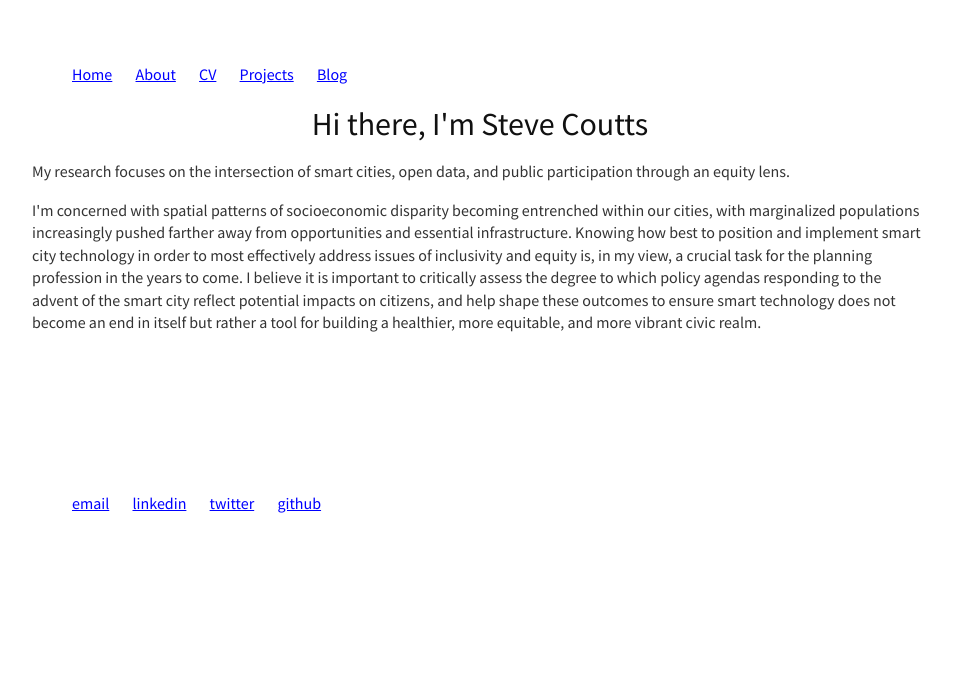
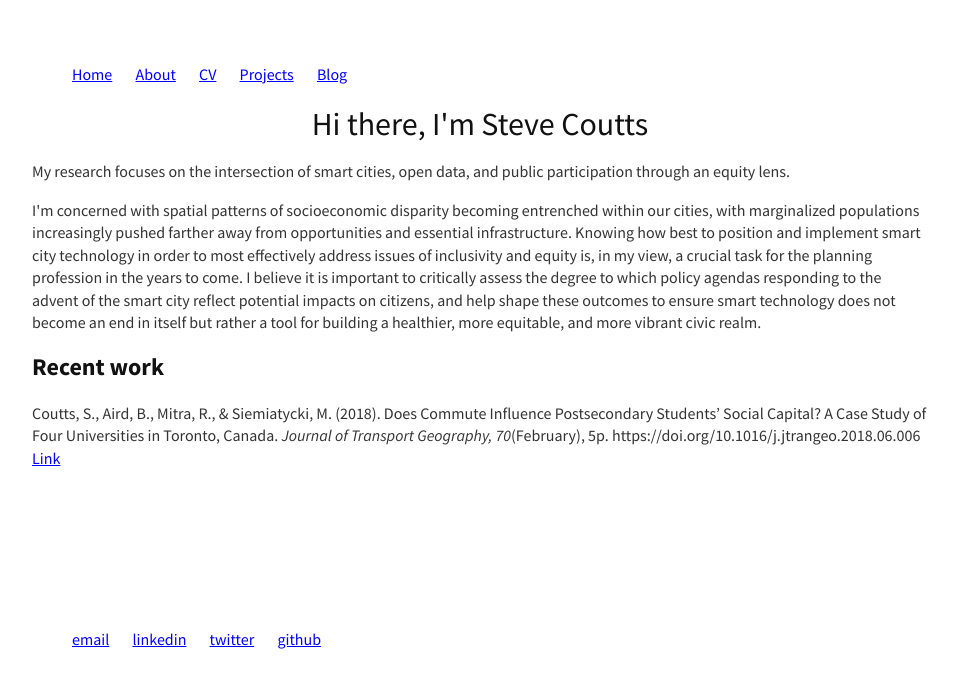
Before and after one commit to stevecoutts/stevecoutts.github.io, a Jekyll site: the page built from index.html, in a window 1280 px wide. Shown: the top 688 px of the page, without its empty margins (160-1118 px from the left). Built offline with Jekyll 4.4.1, drawn with Linux system fonts in a browser that asks for light colours; some web fonts are replaced.

Commit message:
Update index.html

```diff
--- a/index.html
+++ b/index.html
@@ -6,4 +6,6 @@ title: Steve Coutts
 	<h1>Hi there, I'm Steve Coutts</h1>
 		<p>My research focuses on the intersection of smart cities, open data, and public participation through an equity lens.</p>
 	<p>I'm concerned with spatial patterns of socioeconomic disparity becoming entrenched within our cities, with marginalized populations increasingly pushed farther away from opportunities and essential infrastructure. Knowing how best to position and implement smart city technology in order to most effectively address issues of inclusivity and equity is, in my view, a crucial task for the planning profession in the years to come. I believe it is important to critically assess the degree to which policy agendas responding to the advent of the smart city reflect potential impacts on citizens, and help shape these outcomes to ensure smart technology does not become an end in itself but rather a tool for building a healthier, more equitable, and more vibrant civic realm.</p>
+	<h2>Recent work</h2>
+	<p>Coutts, S., Aird, B., Mitra, R., & Siemiatycki, M. (2018). Does Commute Influence Postsecondary Students’ Social Capital? A Case Study of Four Universities in Toronto, Canada. <i>Journal of Transport Geography, 70</i>(February), 5p. https://doi.org/10.1016/j.jtrangeo.2018.06.006 <a href="https://authors.elsevier.com/a/1XDrt3RpEOFKdm">Link</a></p>
 </div><!-- /.blurb -->
```
